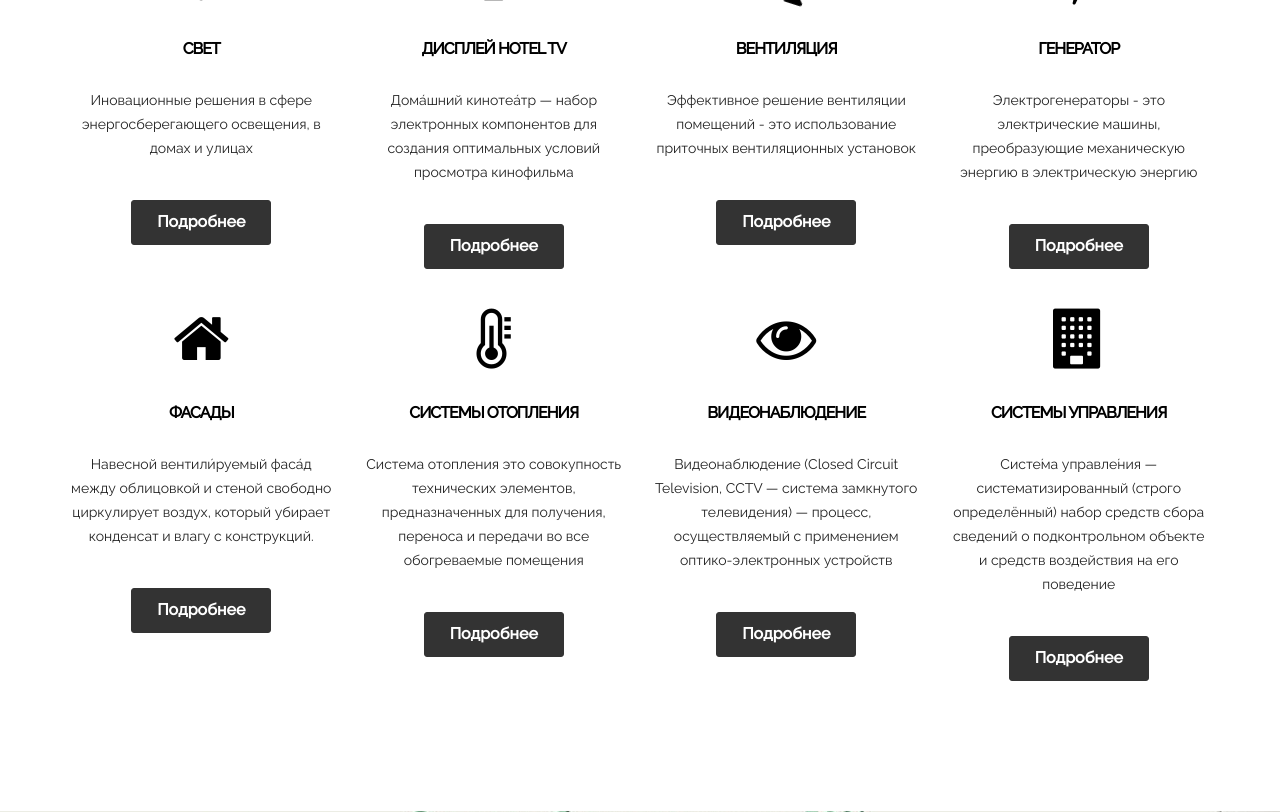
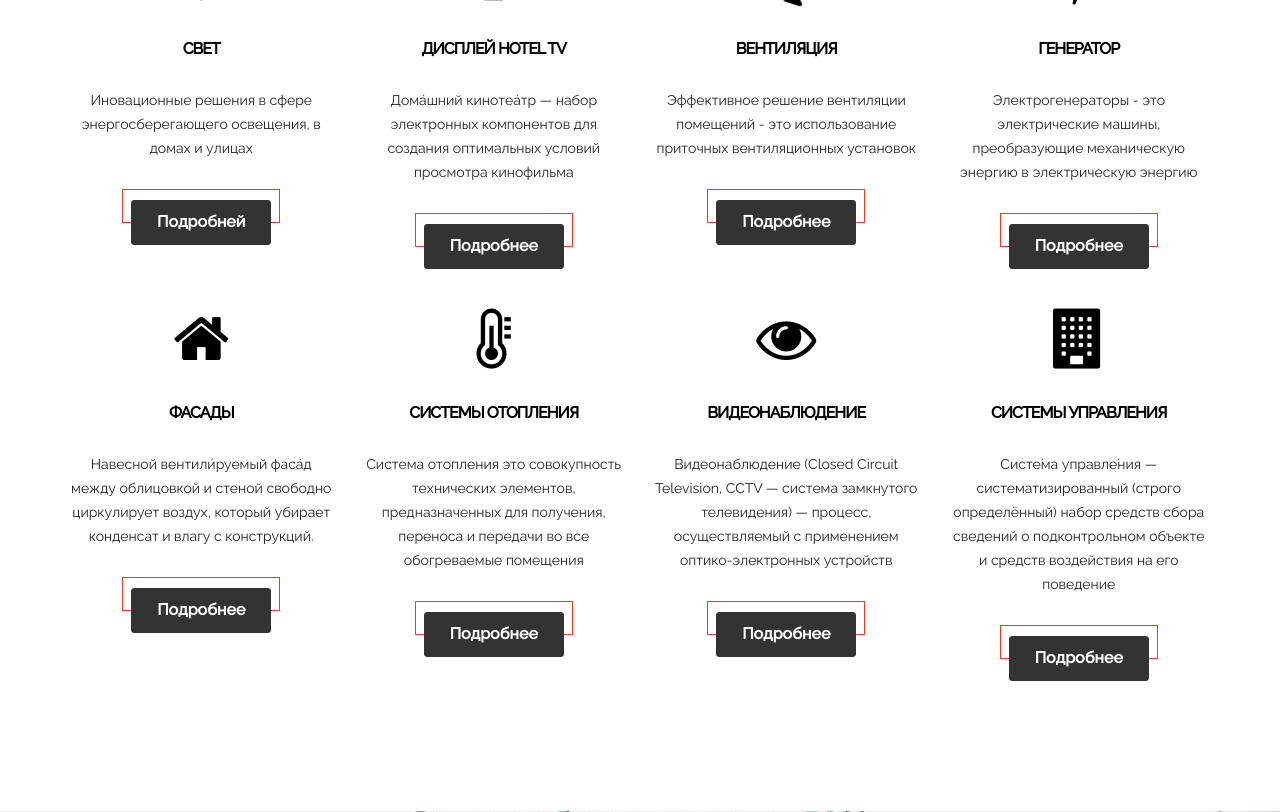
Before and after one commit to webnetkz/j2t, a PHP site: page / in a window 1280 px wide. Shown: the part 989-1801 px from the top of the page. Run offline with PHP 8.4, Linux system fonts and the light colour scheme; some libraries are stand-ins or nearby versions.

Commit message:
Version 1.8FINAL

```diff
--- a/css/style.css
+++ b/css/style.css
@@ -248,7 +248,7 @@
     height: 180%;
     width: auto;
     vertical-align: middle;
-    max-width: 100%;
+    max-width: 200%;
 }
 
 .navbar {
--- a/index.html
+++ b/index.html
@@ -134,15 +134,15 @@
     	<div class="container">
     		<!-- <div class="row"> -->
                  <div class="navbar-header ">
-                     <button type="button" class="navbar-toggle" data-toggle="collapse" data-target="#bs-example-navbar-collapse-1">
-                            <span class="sr-only">Toggle navigation</span>
+                     <!--<button type="button" class="navbar-toggle" data-toggle="collapse" data-target="#bs-example-navbar-collapse-1">
+                            <span class="sr-only">Навигация</span>
                             <span class="icon-bar"></span>
                             <span class="icon-bar"></span>
                             <span class="icon-bar"></span>
-                        </button>
-                        <a class="navbar-brand" href="#">
+                        </button>-->
+
                                 <img src="images/logo3.png" alt="" class="img-responsive">
-                        </a>
+
                  </div><!--Navbar header End-->
                  	<nav class="collapse navbar-collapse navigation" id="bs-example-navbar-collapse-1" role="navigation">
                         <ul class="nav navbar-nav navbar-right ">
@@ -208,7 +208,7 @@
                                     <i class="fa fa-lightbulb-o"></i>
                                     <h5>Свет</h5>
                                     <p>Иновационные решения в сфере энергосберегающего освещения, в домах и улицах </p>
-                                    <button class="btn btn-main">Подробнее</button>
+                                    <a href="#contact" ><button class="btn btn-main">Подробней</button></a>
                                 </div>
                             </div>
                         <div class="col-md-3 col-xs-12 col-sm-6">
@@ -216,7 +216,7 @@
                                     <i class="fa fa-desktop"></i>
                                     <h5>Дисплей HOTEL TV</h5>
                                     <p>Дома́шний кинотеа́тр — набор электронных компонентов для создания оптимальных условий просмотра кинофильма</p>
-                                    <button class="btn btn-main">Подробнее</button>
+                                   <a href="#contact" > <button class="btn btn-main">Подробнее</button></a>
                                 </div>
                         </div> <!-- Col-md-4 Single_feature End -->
                         <div class="col-md-3 col-xs-12 col-sm-6">
@@ -224,7 +224,7 @@
                                     <i class="fa fa-refresh fa-spin"></i>
                                     <h5>ВЕНТИЛЯЦИЯ</h5>
                                     <p>Эффективное решение вентиляции помещений - это использование приточных вентиляционных установок</p>
-                                    <button class="btn btn-main">Подробнее</button>
+                                    <a href="#contact" ><button class="btn btn-main">Подробнее</button></a>
                                 </div>
                         </div> <!-- Col-md-4 Single_feature End -->
                         <div class="col-md-3 col-xs-12 col-sm-6">
@@ -232,7 +232,7 @@
                                     <i class="fa fa-bolt"></i>
                                     <h5>ГЕНЕРАТОР</h5>
                                     <p>Электрогенераторы - это электрические машины, преобразующие механическую энергию в электрическую энергию</p>
-                                    <button class="btn btn-main">Подробнее</button>
+                                   <a href="#contact" > <button class="btn btn-main">Подробнее</button></a>
                                 </div>
 
                         </div> <!-- Col-md-4 Single_feature End -->
@@ -246,7 +246,7 @@
                                     <i class="fa fa-home"></i>
                                     <h5>Фасады</h5>
                                     <p>Навесной вентили́руемый фаса́д между облицовкой и стеной свободно циркулирует воздух, который убирает конденсат и влагу с конструкций.</p>
-                                    <button class="btn btn-main">Подробнее</button>
+                                   <a href="#contact" > <button class="btn btn-main">Подробнее</button></a>
                                 </div>
                             </div>
                         <div class="col-md-3 col-xs-12 col-sm-6">
@@ -254,7 +254,7 @@
                                     <i class="fa fa-thermometer-three-quarters"></i>
                                     <h5>Системы отопления</h5>
                                     <p>Система отопления это совокупность технических элементов, предназначенных для получения, переноса и передачи во все обогреваемые помещения</p>
-                                    <button class="btn btn-main">Подробнее</button>
+                                    <a href="#contact" ><button class="btn btn-main">Подробнее</button></a>
                                 </div>
                         </div> <!-- Col-md-4 Single_feature End -->
                         <div class="col-md-3 col-xs-12 col-sm-6">
@@ -262,7 +262,7 @@
                                     <i class="fa fa-eye"></i>
                                     <h5>Видеонаблюдение</h5>
                                     <p>Видеонаблюдение (Сlosed Circuit Television, CCTV — система замкнутого телевидения) — процесс, осуществляемый с применением оптико-электронных устройств</p>
-                                    <button class="btn btn-main">Подробнее</button>
+                                    <a href="#contact" ><button class="btn btn-main">Подробнее</button></a>
                                 </div>
                         </div> <!-- Col-md-4 Single_feature End -->
                         <div class="col-md-3 col-xs-12 col-sm-6">
@@ -270,7 +270,7 @@
                                     <i class="fa fa-building"></i>
                                     <h5>Системы управления</h5>
                                     <p>Систе́ма управле́ния — систематизированный (строго определённый) набор средств сбора сведений о подконтрольном объекте и средств воздействия на его поведение</p>
-                                    <button class="btn btn-main">Подробнее</button>
+                                    <a href="#contact" ><button class="btn btn-main">Подробнее</button></a>
                                 </div>
 
                         </div> <!-- Col-md-4 Single_feature End -->
@@ -677,7 +677,7 @@
                             <li> Винтиляция</li>
 
 
-                            <li class="price_button"> <button class="btn btn-main">Подробней</button></li>
+                            <li class="price_button"> <a href="#contact"><button class="btn btn-main">Подробней</button></a></li>
                         </ul>
                     </div>
                 </div> <!-- Single col-md-4 End -->
@@ -693,7 +693,7 @@
                             <li>Ламбы накаливания</li>
                             <li> Прожектора</li>
 
-                            <li class="price_button"> <button class="btn btn-main featured">Подробней</button></li>
+                            <li class="price_button"> <a href="#contact"><button class="btn btn-main featured">Подробней</button></a></li>
                         </ul>
                     </div>
                 </div> <!-- Single col-md-4 End -->
@@ -709,7 +709,7 @@
                             <li> Перефирия</li>
                             <li> Кабельная продукция</li>
 
-                            <li class="price_button"> <button class="btn btn-main">Подробней</button></li>
+                            <li class="price_button"> <a href="#contact"><button class="btn btn-main">Подробней</button></a></li>
                         </ul>
                     </div>
                 </div> <!-- Single col-md-4 End -->
@@ -860,10 +860,12 @@
                                 <span>  </span></li>-->
                             <li><i class="fa fa-globe"></i>
                                 <span> www.top01.kz</br>
-									 top_log@top01.kz</span></li>
+									 top_log@top01.kz<br>
+									 top01@top01.kz</span></li>
                             <li><i class="fa fa-phone"></i>
-                                <span> + 7 747 242 16 25
-								+ 7 775 389 02 00</span></li>
+                                <span> + 7 747 242 16 25<br>
+								+ 7 775 389 02 00<br>
+								+7 777 005 91 27</span></li>
                             <li><i class="fa fa-map-marker"></i>
                             <span> г.Алматы,Толе би, 187 уг ул.Жарокова.</span></li>
                         </ul>
```
Also changed, not shown: images/logo21.png (added), images/logo3.png, images/logo31.png (added).
